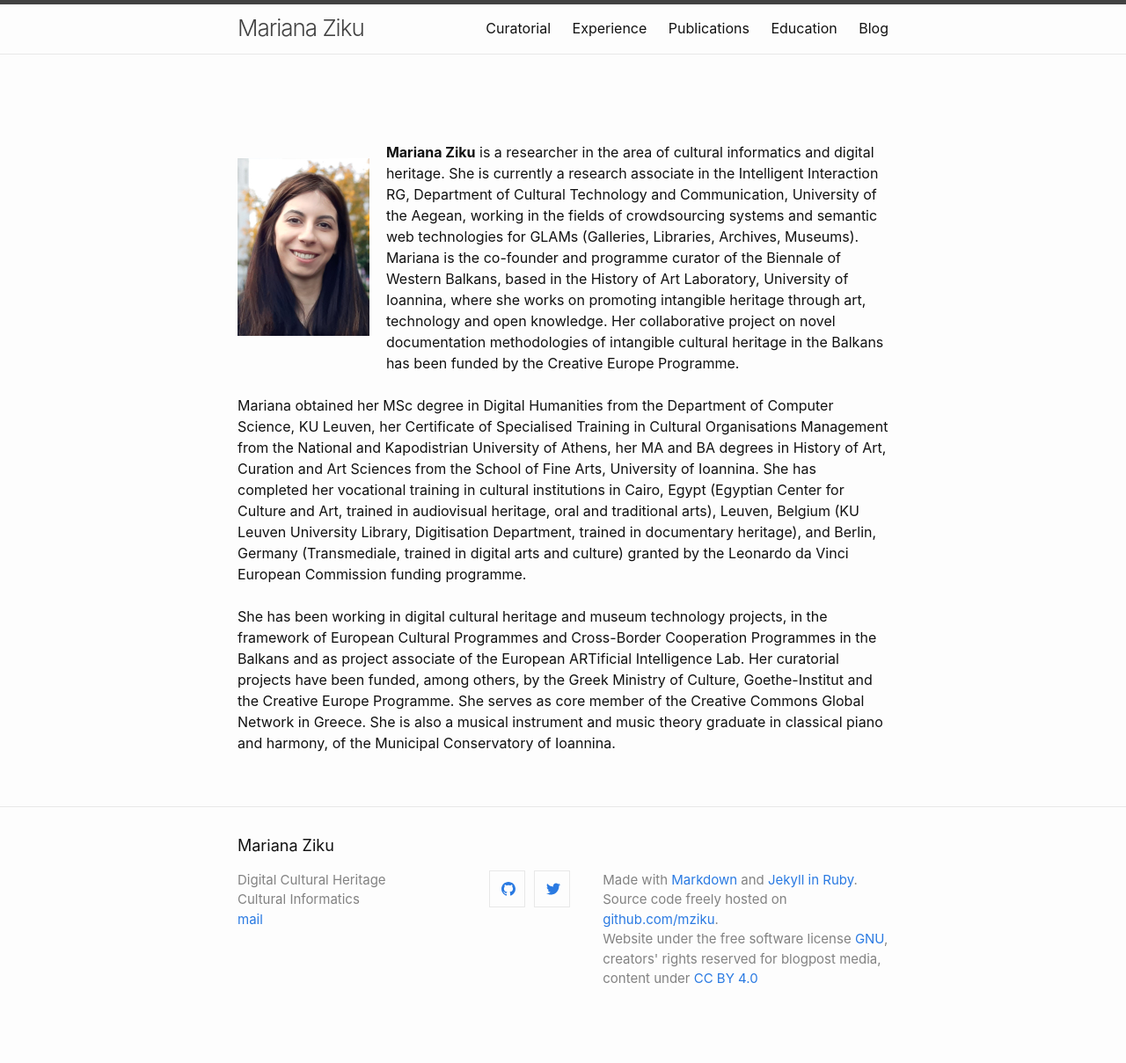
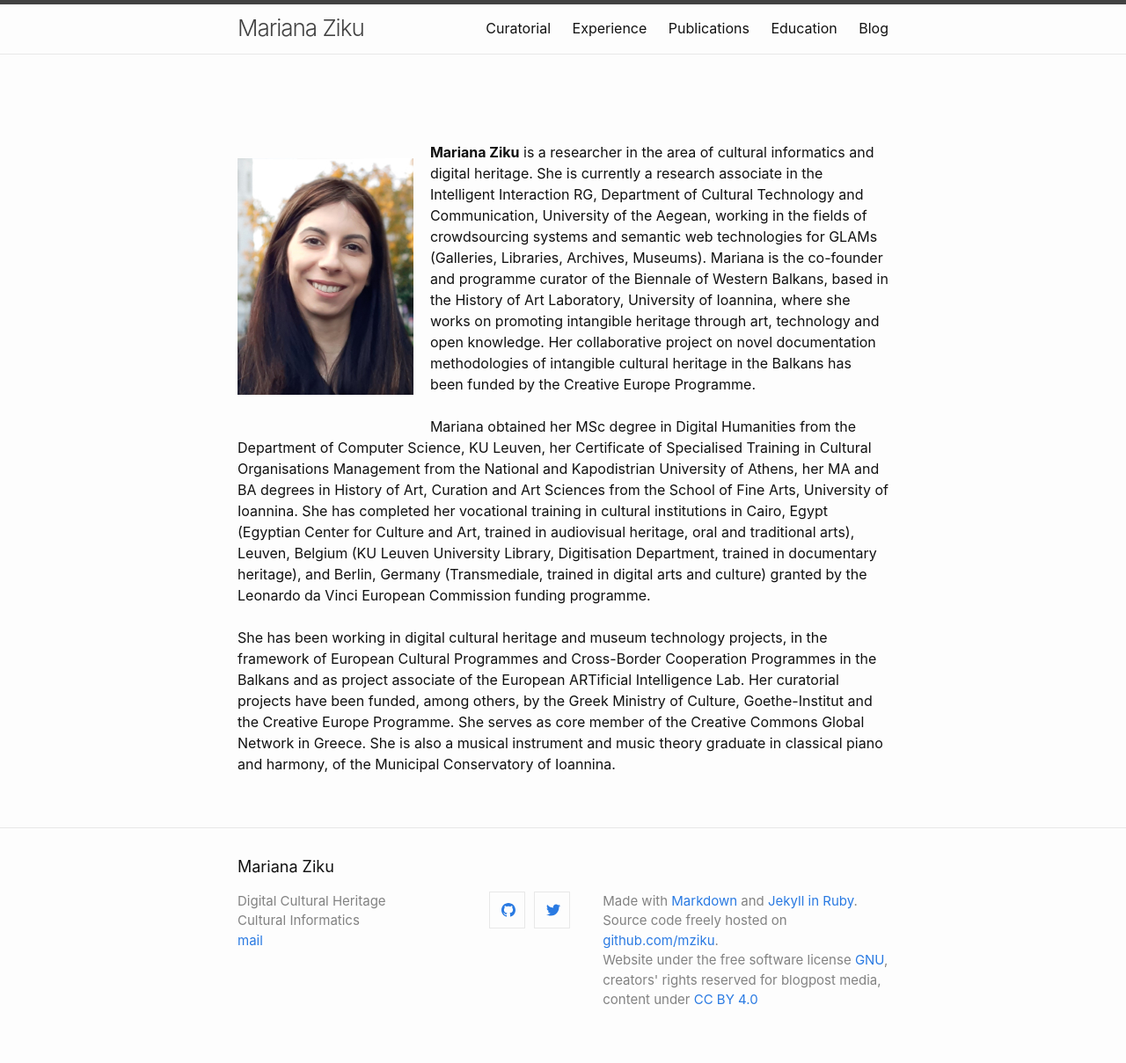
Before and after one commit to mziku/mziku.github.io, a Jekyll site: the page built from index.md, in a window 1280 px wide. Shown: the whole page at 88% size. Built offline with Jekyll 4.4.1, drawn with Linux system fonts in a browser that asks for light colours; before the commit the page ends 1185 px from its top, so only the background shows below that.

Commit message:
Update index.md

```diff
--- a/index.md
+++ b/index.md
@@ -3,7 +3,7 @@
 ---
 
 <br>
-<p style="float: left;"><img src="https://mziku.github.io/images/mziku-portrait300x404px.jpg" style="float:left; margin-top:5mm; margin-right:5mm; margin-bottom:5mm; margin-left:5;" alt="mariana-ziku-profile-picture" width="150" height="auto"></p>
+<p style="float: left;"><img src="https://mziku.github.io/images/mziku-portrait300x404px.jpg" style="float:left; margin-top:5mm; margin-right:5mm; margin-bottom:5mm; margin-left:5;" alt="mariana-ziku-profile-picture" width="200" height="auto"></p>
 **Mariana Ziku** is a researcher in the area of cultural informatics and digital heritage. She is currently a research associate in the Intelligent Interaction RG, Department of Cultural Technology and Communication, University of the Aegean, working in the fields of crowdsourcing systems and semantic web technologies for GLAMs (Galleries, Libraries, Archives, Museums). Mariana is the co-founder and programme curator of the Biennale of Western Balkans, based in the History of Art Laboratory, University of Ioannina, where she works on promoting intangible heritage through art, technology and open knowledge. Her collaborative project on novel documentation methodologies of intangible cultural heritage in the Balkans has been funded by the Creative Europe Programme.
 <br>
 <br>
```
